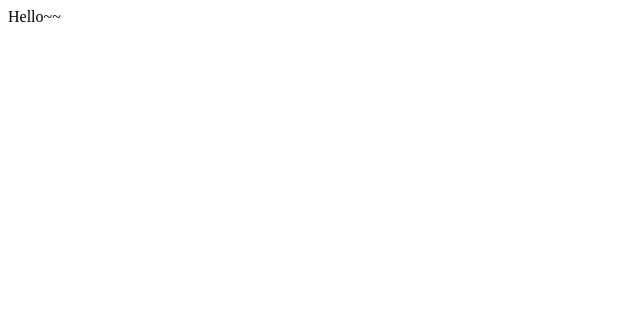
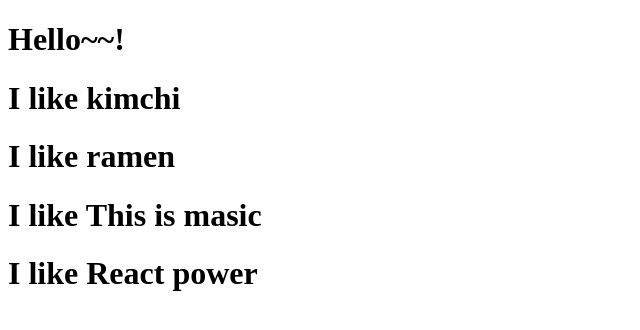
Before and after one commit to 313yang/movie_app, a React (Create React App) app: page / in a window 1280 px wide. Shown: the top 330 px of the page, without its empty margins (0-640 px from the left). Built offline with nearby package versions, Linux system fonts and the light colour scheme.

Commit message:
What is JSX, Component, props

```diff
--- a/src/App.js
+++ b/src/App.js
@@ -1,7 +1,17 @@
-import React from "react";
+function Food({ fav }) {
+  return <h1>I like {fav}</h1>;
+}
 
 function App() {
-  return <div className="App">Hello~~</div>;
+  return (
+    <div>
+      <h1>Hello~~!</h1>
+      <Food fav="kimchi" />
+      <Food fav="ramen" />
+      <Food fav="This is masic" />
+      <Food fav="React power" />
+    </div>
+  );
 }
 
 export default App;
```
